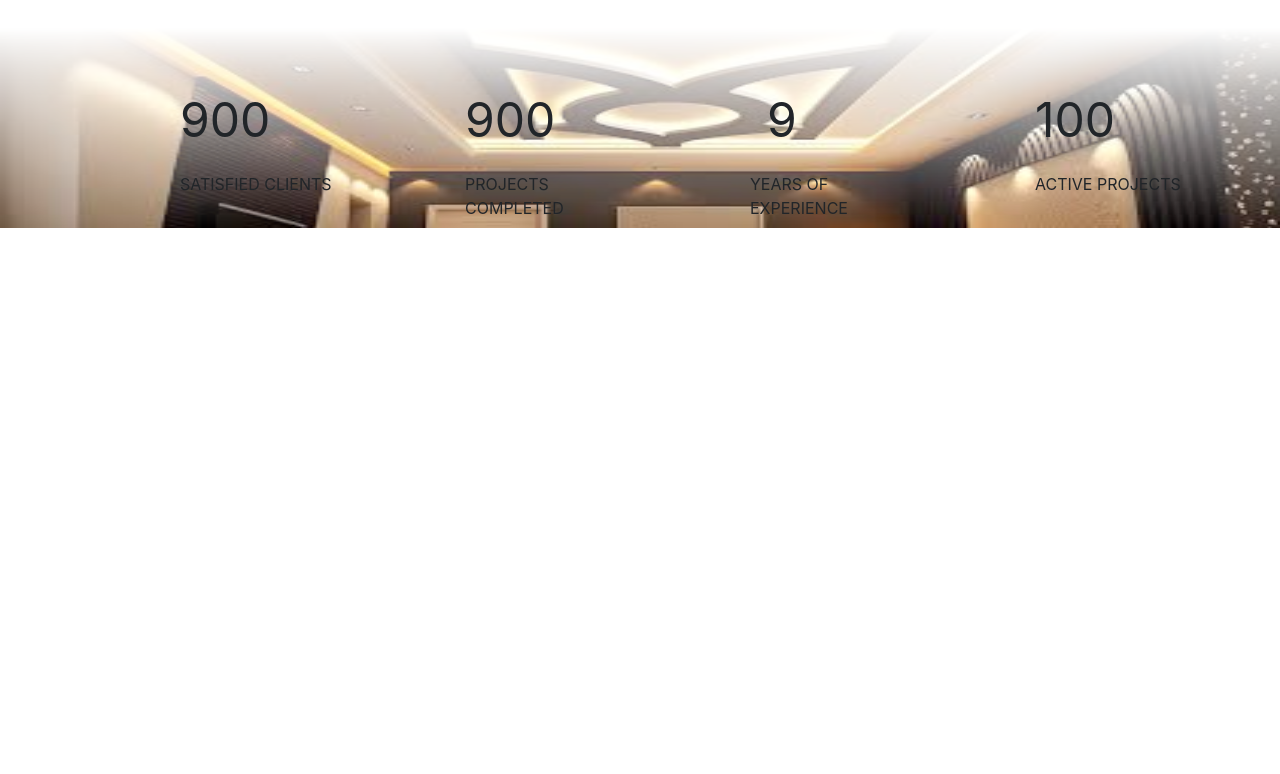
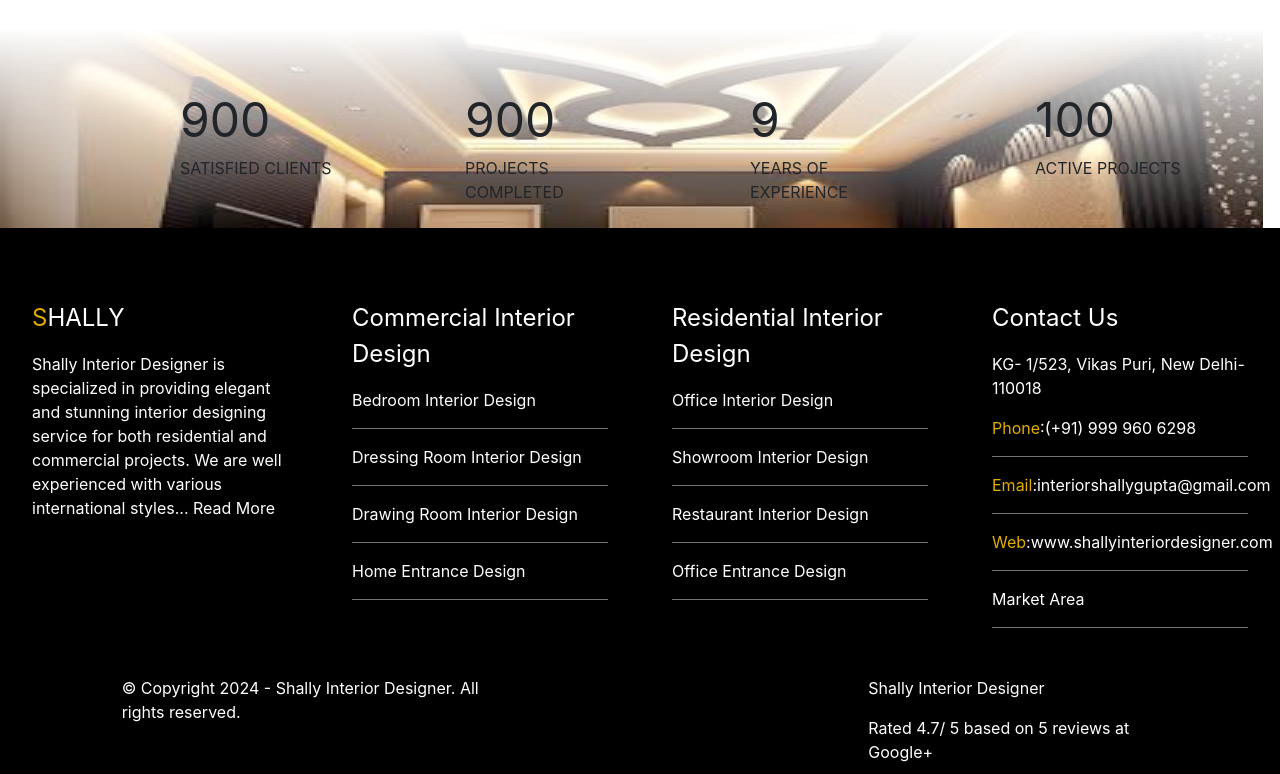
Before and after one commit to ShivaniSharmaaa/Interior-Design, a plain HTML site: page Index.html in a window 1280 px wide. Shown: the part 4830-5604 px from the top of the page. Before the commit the page ends 5066 px from the top, so only its background shows below. Drawn offline with nearby package versions, Linux system fonts and the light colour scheme.

Commit message:
home page

```diff
--- a/Index.html
+++ b/Index.html
@@ -6,6 +6,7 @@
     <meta name="viewport" content="width=device-width, initial-scale=1, shrink-to-fit=no">
 
     <!-- Bootstrap CSS -->
+    <link rel="stylesheet" href="https://cdnjs.cloudflare.com/ajax/libs/font-awesome/6.5.2/css/all.min.css" integrity="sha512-SnH5WK+bZxgPHs44uWIX+LLJAJ9/2PkPKZ5QiAj6Ta86w+fsb2TkcmfRyVX3pBnMFcV7oQPJkl9QevSCWr3W6A==" crossorigin="anonymous" referrerpolicy="no-referrer" />
     <link rel="stylesheet"   href="https://cdn.jsdelivr.net/npm/swiper@11/swiper-bundle.min.css"/>
     <link rel="stylesheet" href="https://unpkg.com/aos@next/dist/aos.css" />
     <link rel="stylesheet" href="https://cdn.jsdelivr.net/npm/bootstrap@4.3.1/dist/css/bootstrap.min.css" integrity="sha384-ggOyR0iXCbMQv3Xipma34MD+dH/1fQ784/j6cY/iJTQUOhcWr7x9JvoRxT2MZw1T" crossorigin="anonymous">
@@ -162,7 +163,7 @@
       <div class="col-md-2"><button style="background-color: #e1ad01; color: black;">ALL PROJECTS</button></div>
     </div>
     <div class="row" data-aos="fade-up">
-      <div class="col-md-3 offset-md-2" style="margin-top: 4vh;"><img  src="1.jpg" alt=""> <p style=" position: absolute; left: 20%;top: 50%; "><a style="color: #e1ad01;" href="">BEDROOM INTERIOR DESIGN</a></p></div>
+      <div class="col-md-3 offset-md-2" style="margin-top: 4vh;"><img id="Bedroom" src="1.jpg" alt=""> <p style=" position: absolute; left: 20%;top: 50%; "><a style="color: #e1ad01;" href="">BEDROOM INTERIOR DESIGN</a></p></div>
       <div class="col-md-3" style="margin-top: 4vh;"><img src="office1.jpg" alt=""><p style=" position: absolute; left: 20%;top: 50%;  "><a style="color: #e1ad01;" href="">OFFICE ENTRANCE DESIGN</a></p></div>
       <div class="col-md-3" style="margin-top: 4vh;"><img src="bar1.jpg" alt=""><p style=" position: absolute; left: 20%;top: 50%; "><a style="color: #e1ad01;" href="">RESTURANT INTERIOR DESIGN</a></p></div>
     </div>
@@ -216,12 +217,46 @@
 </div></div>
 
 <div class="container page72">
+  <div class="row contatore">
+    <div class="col-md-2 offset-md-1">
+      <div class="counter-box ">
+        <!-- it is recommended to use "data-*" attributes to cache data that we might use later. The "data-akhi" contains the number to animate -->
+        <span class="counter value num" style="background: none;" data-akhi="900">0</span>
+        <p>SATISFIED CLIENTS</p>
+      </div>
+    </div>
+    <div class="col-md-2 offset-md-1">
+      <div class="counter-box">
+        <span class="counter value num" style="background: none;" data-akhi="900">0</span>
+        <p >PROJECTS COMPLETED</p>
+      </div>
+    </div>
+    <div class="col-md-2 offset-md-1">
+      <div class="counter-box">
+        <span class="counter value num" style="background: none;" data-akhi="9">0</span>
+        <p>YEARS OF EXPERIENCE</p>
+      </div>
+    </div>
+    <div class="col-md-2 offset-md-1">
+      <div class="counter-box">
+        <span class="counter value num" style="background: none;" data-akhi="100">0</span>
+        <p>ACTIVE PROJECTS</p>
+      </div>
+    </div>
+  </div>
+</div>
+
+<div class="container-fluid page8">
   <div class="row">
-    <div class="col-md-2 offset-md-1 "><p class="num1 num" data-val="900" style="background:none;">000</p><p>SATISFIED CLIENTS</p></div>
-    <div class="col-md-2 offset-md-1 "><p class="num1 num" data-val="900" style="background:none;" >000</p><p>PROJECTS COMPLETED</p></div>
-    <div class="col-md-2 offset-md-1"><p class="num1 num" data-val="9"  style="background:none;">0</p><p>YEARS OF EXPERIENCE</p></div>
-    <div class="col-md-2 offset-md-1"><p class="num1 num" data-val="100"  style="background:none;">000</p><p>ACTIVE PROJECTS</p></div>
-  </div></div>
+    <div class="col-md-3 " style="padding: 4vh;" ><p class="page8T"><span style="color: #e1ad01;">S</span>HALLY</p><p>Shally Interior Designer is specialized in providing elegant and stunning interior designing service for both residential and commercial projects. We are well experienced with various international styles... Read More</p></div>
+    <div class="col-md-3"  style="padding: 4vh;" ><p class="page8T">Commercial Interior Design</p><p><a href="">Bedroom Interior Design</a></p><hr style="background-color: grey;"><p><a href="">Dressing Room Interior Design</a></p><hr style="background-color: grey;"><p><a href="">Drawing Room Interior Design</a></p><hr style="background-color: grey;"><p><a href="">Home Entrance Design</a></p><hr style="background-color: grey;"></div>
+    <div class="col-md-3"  style="padding: 4vh;" ><p class="page8T">Residential Interior Design</p><p><a href="">Office Interior Design</a></p><hr style="background-color: grey;"><p><a href="">Showroom Interior Design</a></p><hr style="background-color: grey;"><p><a href="">Restaurant Interior Design</a></p><hr style="background-color: grey;"><p><a href="">Office Entrance Design</a></p><hr style="background-color: grey;"></div>
+   <div class="col-md-3"  style="padding: 4vh;" ><p class="page8T">Contact Us</p><p>KG- 1/523, Vikas Puri, New Delhi- 110018</p><p><a href=""><span style="color: #e1ad01;">Phone</span>:(+91) 999 960 6298</a></p><hr style="background-color: grey;"><p><a href=""></a><span style="color: #e1ad01;">Email</span>:interiorshallygupta@gmail.com</p><hr style="background-color: grey;"><p><a href=""><span style="color: #e1ad01;">Web</span>:www.shallyinteriordesigner.com</a></p><hr style="background-color: grey;"><p>Market Area</p><hr style="background-color: grey;"></div>
+  </div>
+  <div class="row"><div class="col-md-4 offset-md-1"><p >© Copyright 2024 - Shally Interior Designer. All rights reserved.</p></div>
+ <div class="col-md-3 offset-md-3"><p>Shally Interior Designer</p><p>Rated 4.7/ 5 based on 5 reviews at Google+</p><p><a href=""><i style="padding: 1vh;" class="fa-brands fa-facebook-f"></i></a><a href=""><i style="padding: 1vh;" class="fa-brands fa-twitter"></i></a><a href=""><i style="padding: 1vh;" class="fa-brands fa-google"></a></i></p>
+     </div></div>
+</div>
 <script src="script.js"></script>
     <!-- Optional JavaScript -->
     <!-- jQuery first, then Popper.js, then Bootstrap JS -->
--- a/Style.css
+++ b/Style.css
@@ -180,7 +180,7 @@
 
 .page5 img{
     height: 70vh;
-    width: 100%;
+   width: 100%;
 }
 
 .mask1{
@@ -227,7 +227,7 @@ padding: 10vh;
 }
 
 .page7 img{
-    width: 100vw;
+    width:  98.7vw;
     height: 25vh;
 }
 
@@ -235,6 +235,25 @@ padding: 10vh;
     position: relative;
     top: 77vh;
 
+}
+
+.page8{
+    position: relative;
+    top: 78vh;
+    background-color: black;
+    padding-top: 5vh;
+}
+
+.page8 a{
+    color: white;
+}
+
+.page8 p{
+    color: white;
+
+}
+.page8T{
+    font-size: 3vh;
 }
 @media(max-width:768px){
 .page52{
@@ -291,6 +310,14 @@ padding: 10vh;
         top: 16vh;
     }
 
+.page4 img{
+    height: 25vh;
+}
+
+#Bedroom {
+    height: 23vh;
+}
+
 .page5{
         top: 18vh;
     }
@@ -334,4 +361,8 @@ padding: 10vh;
 
     top: -40vh;
 }
+.page8{
+    top: -30vh;
 }
+
+}
--- a/script.js
+++ b/script.js
@@ -1,15 +1,27 @@
-let valueDisplays = document.querySelectorAll(".num1");
-let interval=5000;
+const counters = document.querySelectorAll('.value'),
+  speed = 300,
+  /**
+   * create an IntersectionObserver with the specified callback that will be executed for each intersection change for every counter we have.
+   * You may customize the options (2nd argument) per you requirement
+   */
+  observer = new IntersectionObserver(
+    entries => entries.forEach(entry => entry.isIntersecting && animate(entry.target)),
+    {
+      threshold: 1 // tells the browser that we only need to execute the callback only when an element (counter) is fully visible in the viewport
+    }
+  ),
+  // the animate function now accepts a counter (HTML element)
+  animate = counter => {
+    const value = +counter.dataset.akhi,
+      data = +counter.innerText,
+      time = value / speed;
+    if (data < value) {
+      counter.innerText = Math.ceil(data + time);
+      setTimeout(() => animate(counter), 1);
+    } else {
+      counter.innerText = value;
+    }
+  };
 
-valueDisplays.forEach((valueDisplay)=>{
-    let startValue=0;
-    let endValue= parseInt(valueDisplay.getAttribute("data-val"));
-    let duration= Math.floor(interval/endValue);
-    let counter= setInterval(function(){
-        startValue+=1;
-        valueDisplay.textContent=startValue;
-        if(startValue==endValue){
-            clearInterval(counter);
-        }
-    },duration);
-})
+// attach the counters to the observer
+counters.forEach(c => observer.observe(c));
```
